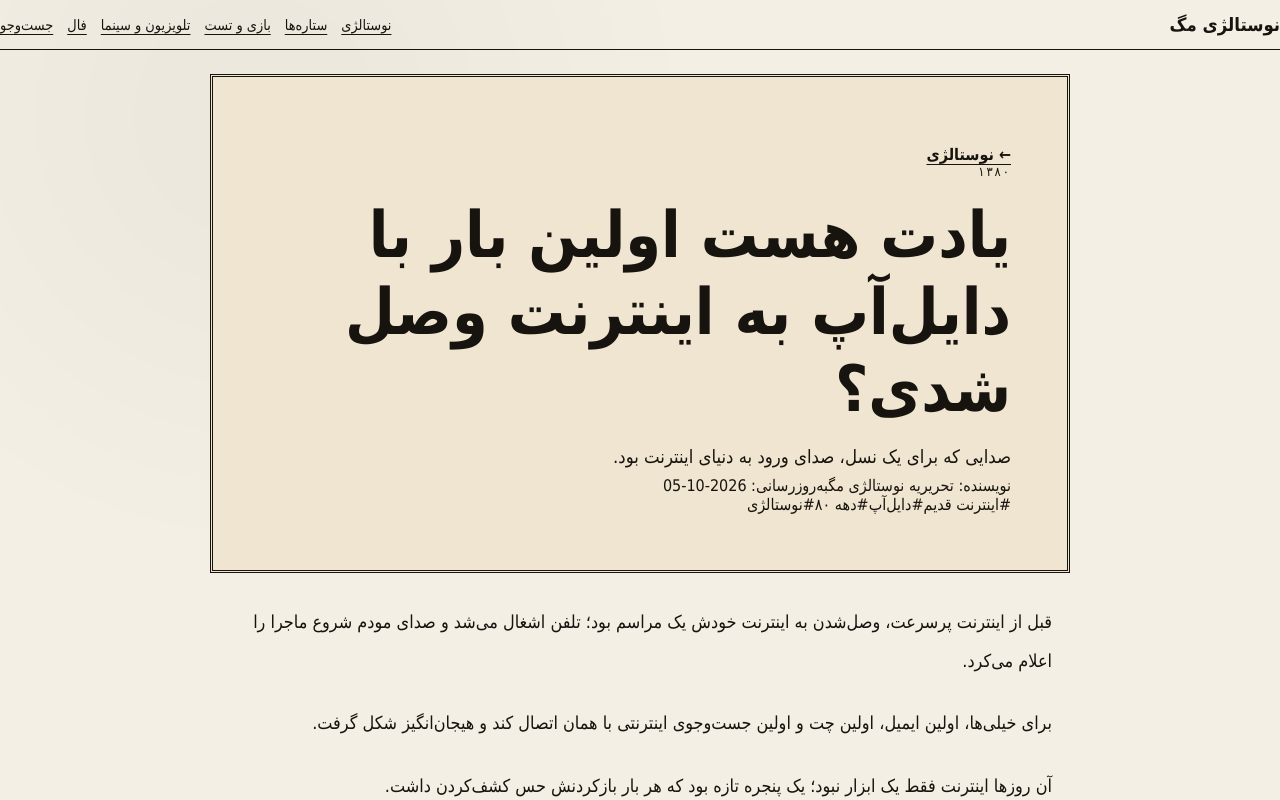
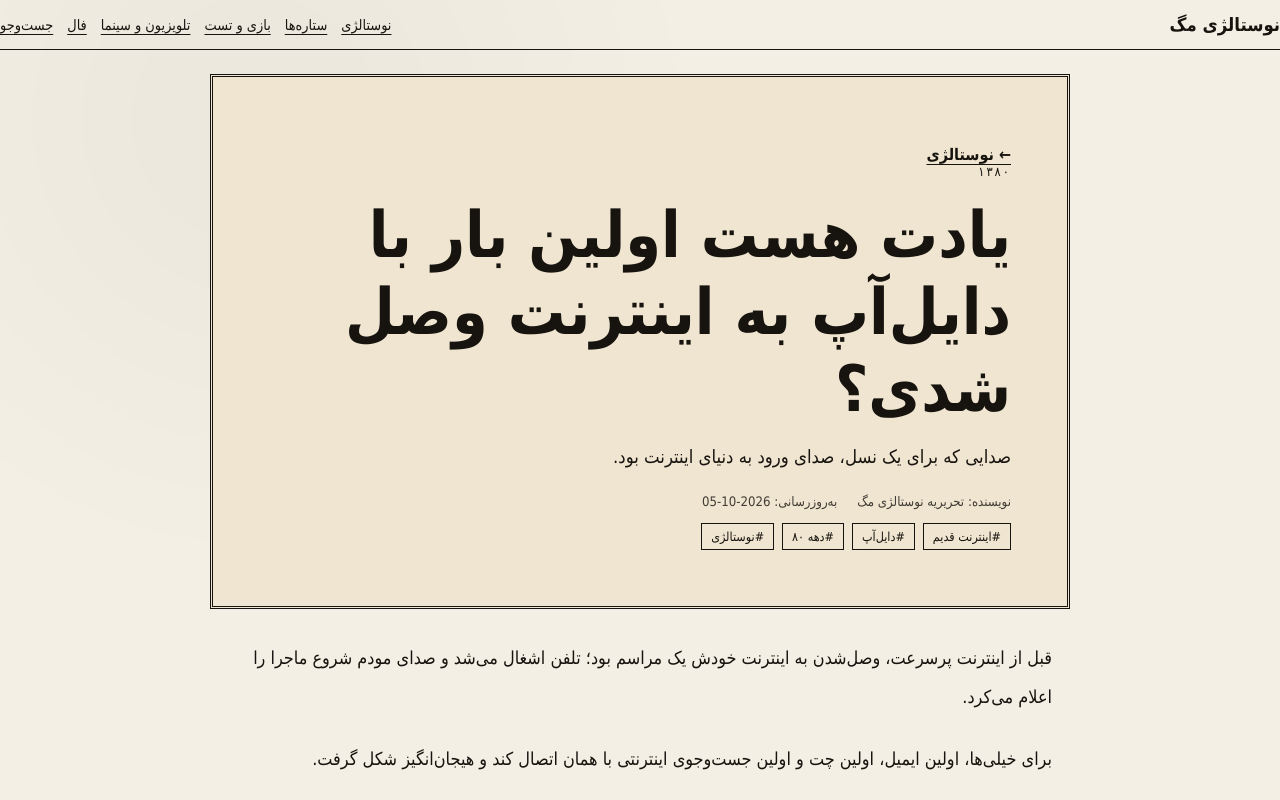
Before and after one commit to mohammadghadimi88/nostalgia-mag, a Next.js app: page /article/dialup-internet in a window 1280 px wide. Shown: the top 800 px of the page. Built offline with nearby package versions, Linux system fonts and the light colour scheme; no server answers.

Commit message:
Style article metadata and tags

```diff
--- a/app/globals.css
+++ b/app/globals.css
@@ -56,6 +56,10 @@ main { width: min(1120px, calc(100% - 32px)); margin: 0 auto; }
 .article-header { margin-top: 18px; padding: clamp(26px, 6vw, 56px); border: 3px double #17130e; background: #efe5d0; }
 .article-header h1 { margin: 18px 0 12px; font-size: clamp(2rem, 5vw, 4.2rem); line-height: 1.2; }
 .article-lead { margin: 0; font-size: 1.15rem; line-height: 2; }
+.article-meta { display: flex; flex-wrap: wrap; gap: 10px 20px; margin-top: 18px; font-size: .82rem; opacity: .8; }
+.article-tags { display: flex; flex-wrap: wrap; gap: 8px; margin-top: 14px; }
+.article-tags a { padding: 5px 9px; border: 1px solid #17130e; font-size: .78rem; }
+.article-tags a:hover { background: #17130e; color: #fffaf0; }
 .article-body { padding: 30px 18px; font-size: 1.12rem; line-height: 2.15; }
 .article-body p { margin: 0 0 24px; }
 .related { border-top: 2px solid #17130e; padding-top: 18px; }
```
